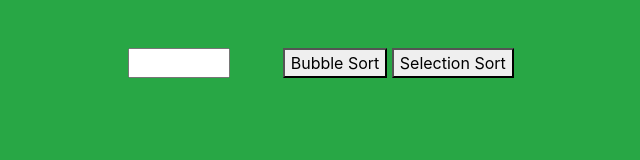
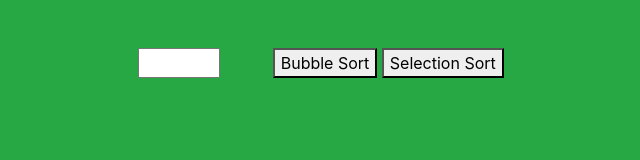
Before and after one commit to hernanjkd/Card-Sort, a plain HTML site: page index.html in a window 1280 px wide. Shown: the whole page, without its empty margins (319-959 px from the left). Drawn offline with nearby package versions, Linux system fonts and the light colour scheme.

Commit message:
complete

```diff
--- a/index.html
+++ b/index.html
@@ -21,7 +21,7 @@
         </style>
     <body class="bg-success">
         <div class="container-fluid text-center p-5">
-            <input type="text" class="mr-5" size="5" />
+            <input type="text" class="mr-5" size="3" />
             <button onclick="Sort(BubbleSort)">Bubble Sort</button>
             <button onclick="Sort(SelectionSort)">Selection Sort</button>
             <div class="row">
```
